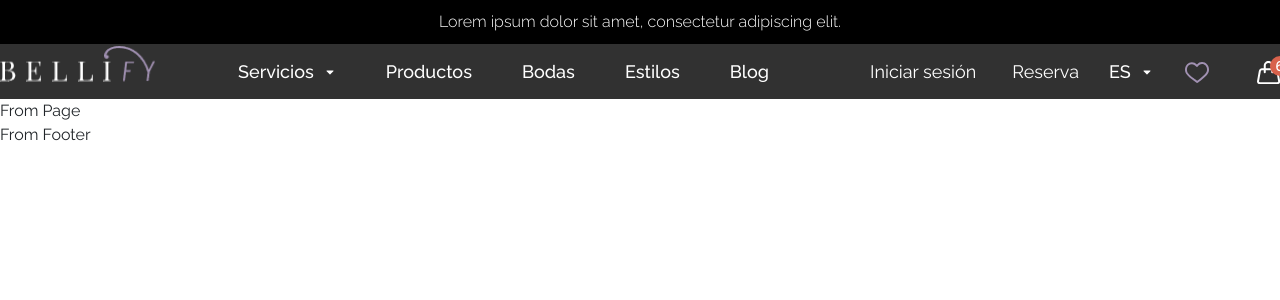
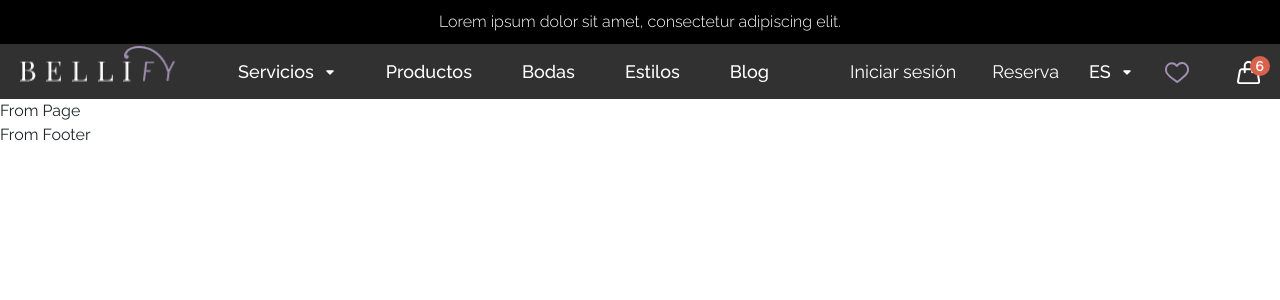
Before and after one commit to torres-leo/bellify-liquid, a Next.js app: page / in a window 1280 px wide. Shown: the top 300 px of the page. Built offline with nearby package versions, Linux system fonts and the light colour scheme.

Commit message:
feat: finish header desktop

```diff
--- a/src/icons/caret.js
+++ b/src/icons/caret.js
@@ -1,18 +1,8 @@
 export const iconCaretDown = (
-	<svg
-		xmlns='http://www.w3.org/2000/svg'
-		width='12'
-		height='12'
-		viewBox='0 0 24 24'
-		stroke-width='1.5'
-		stroke='currentColor'
-		fill='none'
-		stroke-linecap='round'
-		stroke-linejoin='round'>
+	<svg xmlns='http://www.w3.org/2000/svg' width='12' height='12' viewBox='0 0 24 24' stroke='currentColor' fill='none'>
 		<path stroke='none' d='M0 0h24v24H0z' fill='none' />
 		<path
 			d='M18 9c.852 0 1.297 .986 .783 1.623l-.076 .084l-6 6a1 1 0 0 1 -1.32 .083l-.094 -.083l-6 -6l-.083 -.094l-.054 -.077l-.054 -.096l-.017 -.036l-.027 -.067l-.032 -.108l-.01 -.053l-.01 -.06l-.004 -.057v-.118l.005 -.058l.009 -.06l.01 -.052l.032 -.108l.027 -.067l.07 -.132l.065 -.09l.073 -.081l.094 -.083l.077 -.054l.096 -.054l.036 -.017l.067 -.027l.108 -.032l.053 -.01l.06 -.01l.057 -.004l12.059 -.002z'
-			stroke-width='0'
 			fill='currentColor'
 		/>
 	</svg>
--- a/src/styles/components/_header.scss
+++ b/src/styles/components/_header.scss
@@ -11,6 +11,7 @@
 		display: flex;
 		align-items: center;
 		justify-content: space-between;
+		padding: 0 20px;
 	}
 
 	&__logo {
```
